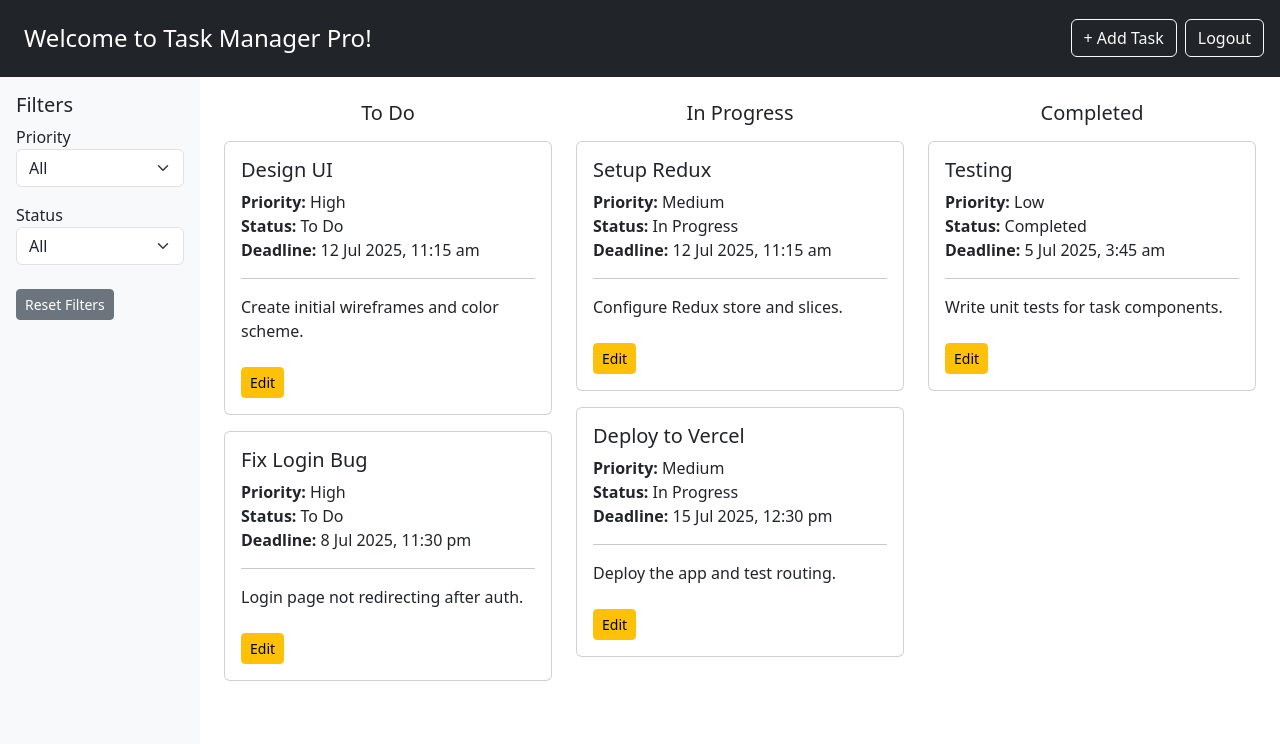
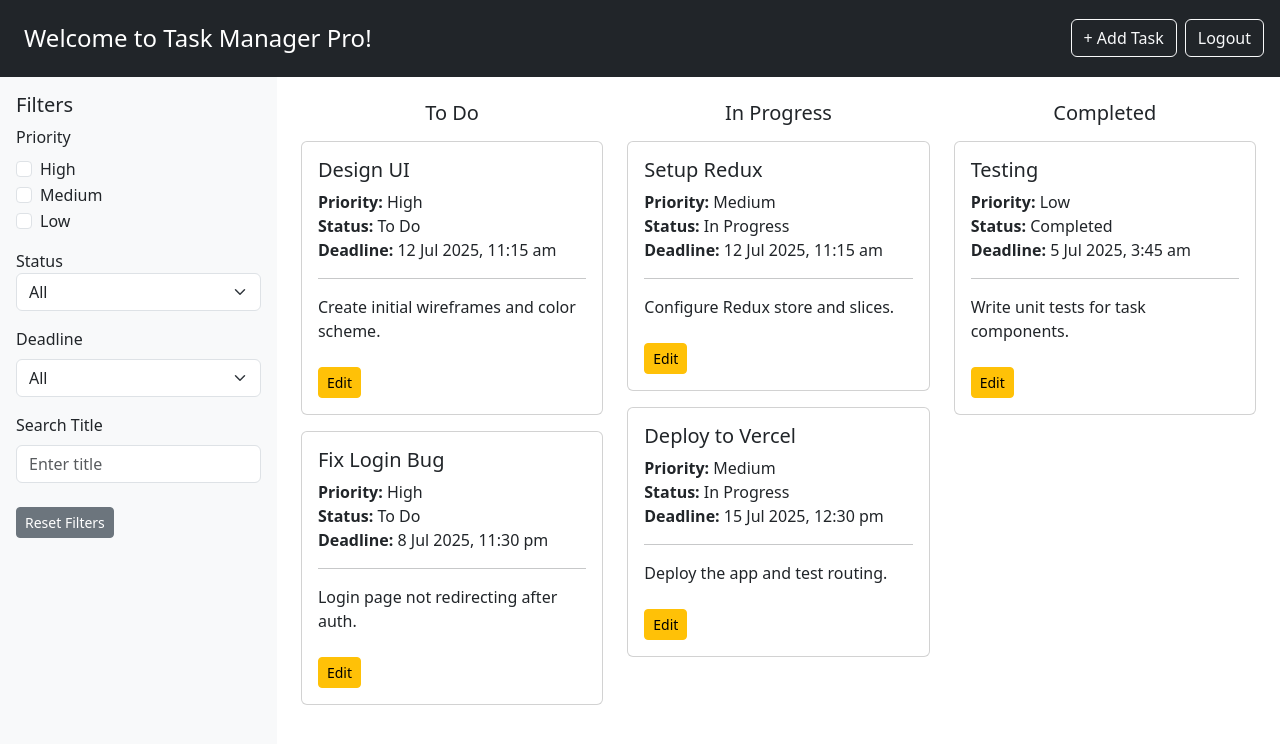
Before and after one commit to DeepaGoggi/task-manager-pro, a React (Vite) app: page /dashboard in a window 1280 px wide. Both pictures are taken after typing "name@example.com", "Sample123" into the empty fields and a click on the button "Login". Shown: the top 744 px of the page. Built offline with nearby package versions, Linux system fonts and the light colour scheme.

Commit message:
Final Commit

```diff
--- a/src/App.jsx
+++ b/src/App.jsx
@@ -6,6 +6,7 @@ import Login from "./pages/Login";
 import Dashboard from "./pages/Dashboard";
 import AddTask from "./pages/AddTask";
 import EditTask from "./pages/EditTask";
+import NotFound from "./pages/NotFound";
 
 function App() {
   const dispatch = useDispatch();
@@ -14,9 +15,6 @@ function App() {
   useEffect(() => {
     dispatch(loadTask());
   }, [dispatch]);
-  //   localStorage.removeItem("isLoggedIn");
-  //   localStorage.removeItem("username");
-  // }, []);
 
   if (!loaded) return <div className="text-center mt-5">Loading...</div>;
 
@@ -40,7 +38,7 @@ function App() {
           path="/edit/:id"
           element={isLoggedIn ? <EditTask /> : <Navigate to="/login" />}
         />
-        <Route path="*" element={<Navigate to="/login" />} />
+        <Route path="*" element={<NotFound />} />
       </Routes>
     </BrowserRouter>
   );
--- a/src/components/Sidebar.jsx
+++ b/src/components/Sidebar.jsx
@@ -1,26 +1,63 @@
 import React from "react";
 import { useState } from "react";
 const Sidebar = ({ onFilterChange }) => {
-  const handleReset = () => {
-    onFilterChange("priority", "");
-    onFilterChange("status", "");
+  const [priorityFilter, setPriorityFilter] = useState([]);
+  const [deadlineFilter, setDeadlineFilter] = useState("");
+  const [searchTerm, setSearchTerm] = useState("");
+
+  const handlePriorityChange = (e) => {
+    const value = e.target.value;
+    const checked = e.target.checked;
+
+    const updated = checked
+      ? [...priorityFilter, value]
+      : priorityFilter.filter((p) => p !== value);
+
+    setPriorityFilter(updated);
+    onFilterChange("priority", updated);
+  };
+
+  const handleDeadlineChange = (e) => {
+    const value = e.target.value;
+    setDeadlineFilter(value);
+    onFilterChange("deadline", value);
+  };
+
+  const handleSearchChange = (e) => {
+    const value = e.target.value;
+    setSearchTerm(value);
+    onFilterChange("search", value);
+  };
+
+  const resetFilters = () => {
+    setPriorityFilter([]);
+    setDeadlineFilter("");
+    setSearchTerm("");
+    onFilterChange("priority", []);
+    onFilterChange("deadline", "");
+    onFilterChange("search", "");
   };
 
   return (
     <div className="bg-light p-3" style={{ minWidth: "200px" }}>
       <h5>Filters</h5>
       <div className="mb-3">
-        <label>Priority</label>
-        <select
-          className="form-select"
-          onChange={(e) => onFilterChange("priority", e.target.value)}
-          defaultValue=""
-        >
-          <option value="">All</option>
-          <option value="High">High</option>
-          <option value="Medium">Medium</option>
-          <option value="Low">Low</option>
-        </select>
+        <label className="form-label">Priority</label>
+        {["High", "Medium", "Low"].map((level) => (
+          <div className="form-check" key={level}>
+            <input
+              className="form-check-input"
+              type="checkbox"
+              value={level}
+              id={level}
+              checked={priorityFilter.includes(level)}
+              onChange={handlePriorityChange}
+            />
+            <label className="form-check-label" htmlFor={level}>
+              {level}
+            </label>
+          </div>
+        ))}
       </div>
       <div className="mb-3">
         <label>Status</label>
@@ -35,9 +72,31 @@ const Sidebar = ({ onFilterChange }) => {
           <option value="Completed">Completed</option>
         </select>
       </div>
+      <div className="mb-3">
+        <label className="form-label">Deadline</label>
+        <select
+          className="form-select"
+          value={deadlineFilter}
+          onChange={handleDeadlineChange}
+        >
+          <option value="">All</option>
+          <option value="before">Before Today</option>
+          <option value="after">After Today</option>
+        </select>
+      </div>
+      <div className="mb-3">
+        <label className="form-label">Search Title</label>
+        <input
+          type="text"
+          className="form-control"
+          placeholder="Enter title"
+          value={searchTerm}
+          onChange={handleSearchChange}
+        />
+      </div>
       <button
         className="btn btn-sm btn-secondary mt-2"
-        onClick={handleReset}
+        onClick={resetFilters}
         type="button"
       >
         Reset Filters
--- a/src/pages/Dashboard.jsx
+++ b/src/pages/Dashboard.jsx
@@ -2,12 +2,18 @@ import React, { useState, useEffect } from "react";
 import { Row, Col, Container } from "react-bootstrap";
 import Header from "../components/Header";
 import TaskCard from "../components/TaskCard";
-import Sidebar from "../components/Sidebar";
 import { useDispatch, useSelector } from "react-redux";
 import { addTask } from "../redux/taskSlice";
+import Sidebar from "../components/Sidebar";
+
 function Dashboard() {
   const dispatch = useDispatch();
-  const [filter, setFilter] = useState({ priority: "", status: "" });
+  const [filter, setFilter] = useState({
+    priority: [],
+    status: "",
+    deadline: "",
+    search: "",
+  });
   const tasks = useSelector((state) => state.task.tasks);
 
   useEffect(() => {
@@ -63,14 +69,34 @@ function Dashboard() {
     setFilter((prev) => ({ ...prev, [type]: value }));
   };
 
-  const filteredTasks = (status) =>
-    tasks.filter(
-      (task) =>
-        task.status === status &&
-        (filter.priority === "" || task.priority === filter.priority) &&
-        (filter.status === "" || task.status === filter.status)
-    );
+  const filteredTasks = (status) => {
+    return tasks.filter((task) => {
+      const taskDeadline = new Date(task.deadline);
+      const today = new Date();
+      today.setHours(0, 0, 0, 0);
+      const matchesStatus = task.status === status;
+      const matchesPriority =
+        filter.priority.length === 0 || filter.priority.includes(task.priority);
+      const matchesDeadline =
+        filter.deadline === "" ||
+        (filter.deadline === "before" && taskDeadline < today) ||
+        (filter.deadline === "after" && taskDeadline >= today);
+      const matchesSearch =
+        filter.search === "" ||
+        task.title.toLowerCase().includes(filter.search.toLowerCase());
 
+      const matchesStatusFilter =
+        filter.status === "" || task.status === filter.status;
+
+      return (
+        matchesStatus &&
+        matchesStatusFilter &&
+        matchesPriority &&
+        matchesDeadline &&
+        matchesSearch
+      );
+    });
+  };
   return (
     <>
       <Header />
--- a/src/pages/NotFound.jsx
+++ b/src/pages/NotFound.jsx
@@ -0,0 +1,12 @@
+import React from "react";
+
+const NotFound = () => {
+  return (
+    <div className="text-center mt-5">
+      <h1>404</h1>
+      <p>Oops! Page Not Found</p>
+    </div>
+  );
+};
+
+export default NotFound;
```
Also changed, not shown: src/redux/taskSlice.js (+2 -10 lines), src/components/FilterPanel.jsx (deleted).
